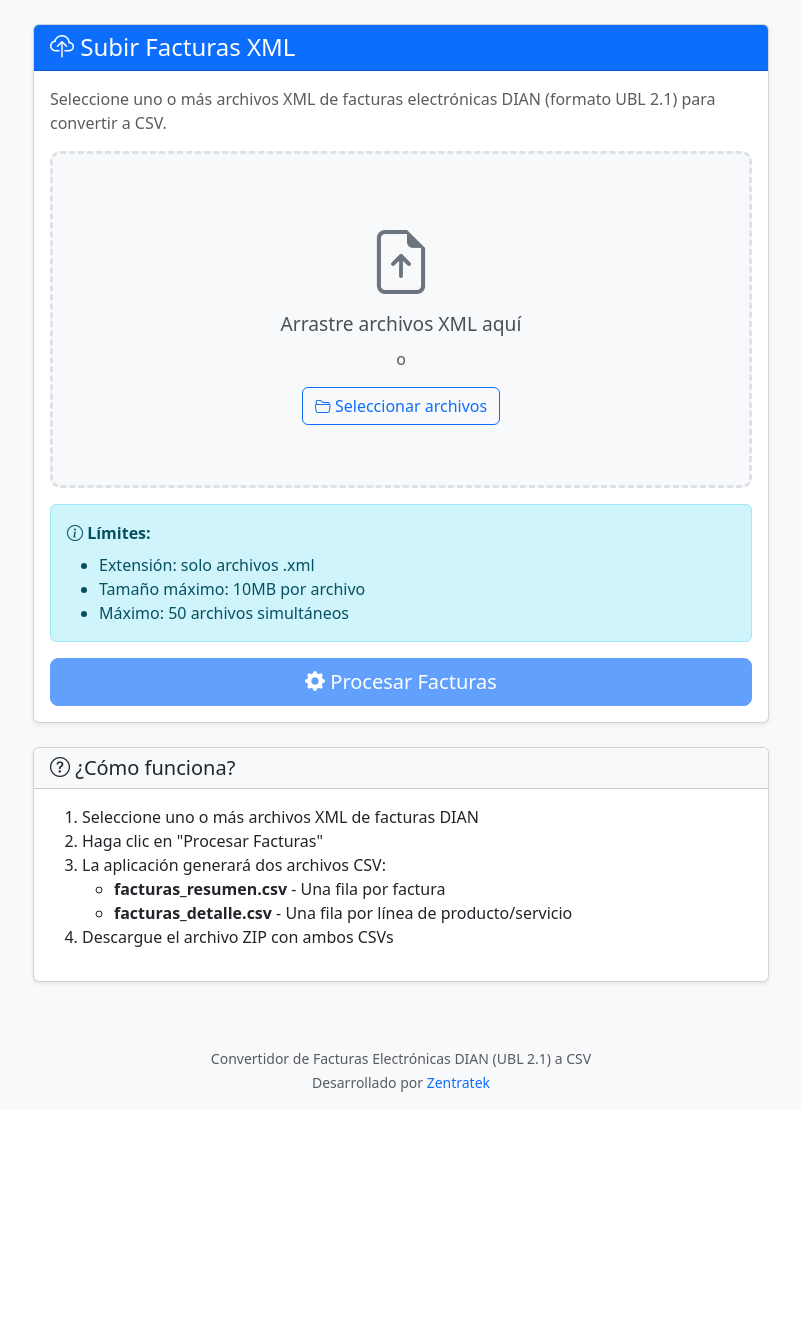
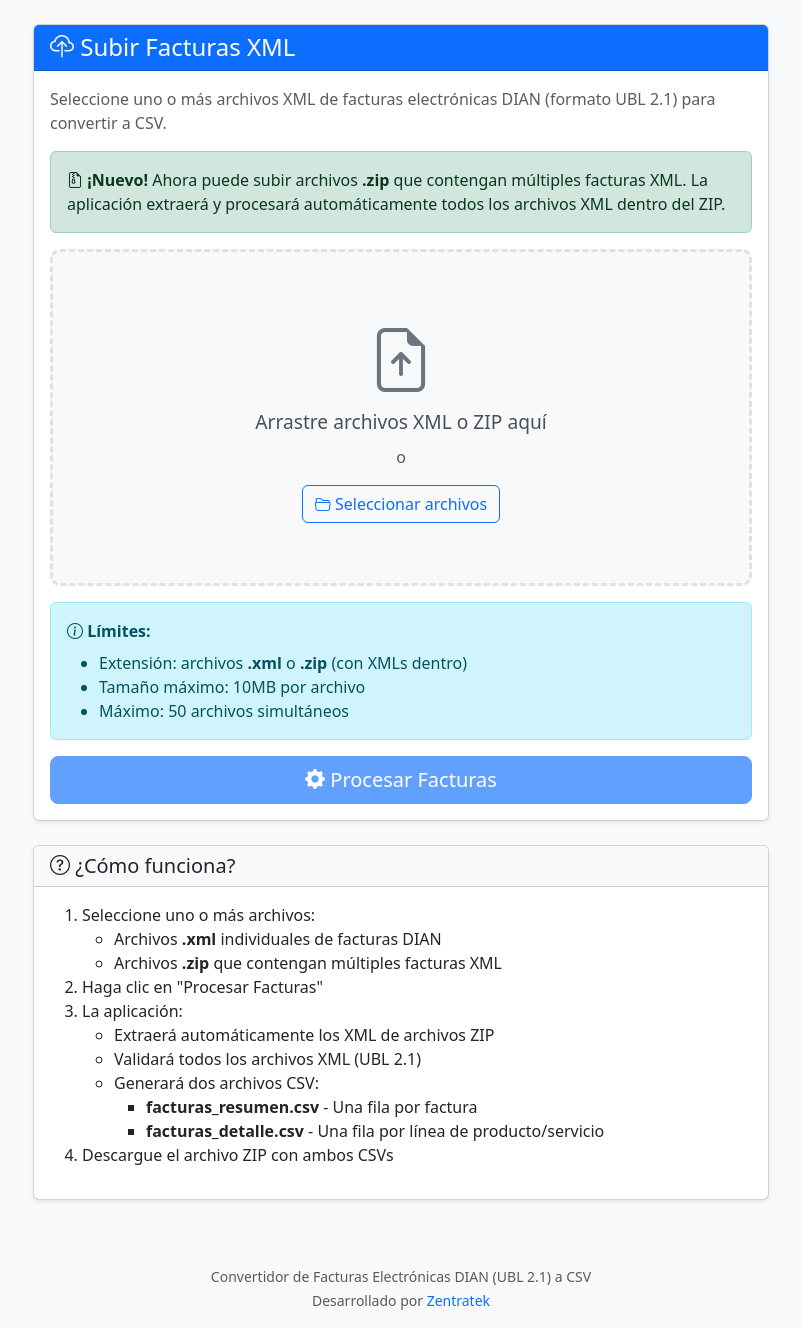
Before and after one commit to zentratek/zentratek-fac2csv, a Flask app: page / in a window 1280 px wide. Shown: the part 56-1384 px from the top of the page, without its empty margins (239-1040 px from the left). Before the commit the page ends 1148 px from the top, so only its background shows below. Run offline with Flask 3, Linux system fonts and the light colour scheme.

Commit message:
Add ZIP file support for batch XML processing
Features:
- Accept both .xml and .zip files in upload form
- Automatically extract XML files from uploaded ZIP archives
- Process all extracted XMLs along with direct uploads
- Track source ZIP file for better error reporting

Changes:
- validators.py: Update ALLOWED_EXTENSIONS to include .zip
- file_manager.py: Add extract_xml_from_zip() function
  - Extracts only XML files from ZIP
  - Handles subdirectories (flattens to upload folder)
  - Skips macOS metadata (__MACOSX/)
  - Proper error handling for invalid ZIPs
- app.py: Update upload handler to process ZIP files
  - Extract XMLs from ZIPs before processing
  - Track origin (direct upload vs extracted from ZIP)
  - Enhanced error messages showing source file
- index.html: Update UI to inform users about ZIP support
  - Add prominent feature announcement banner
  - Update accept attribute to include .zip
  - Update instructions with ZIP workflow
  - Update file limits section

Users can now upload a single ZIP containing multiple invoices
instead of selecting dozens of individual XML files.

🤖 Generated with [Claude Code](https://claude.com/claude-code)

Co-Authored-By: Claude <noreply@anthropic.com>

```diff
--- a/app.py
+++ b/app.py
@@ -13,7 +13,8 @@ from utils.file_manager import (
     ensure_directories,
     cleanup_old_files,
     create_zip_archive,
-    sanitize_filename
+    sanitize_filename,
+    extract_xml_from_zip
 )
 
 # Configure logging
@@ -80,6 +81,7 @@ def upload_files():
         validation_errors = []
         parsing_errors = []
         parsed_invoices = []
+        xml_files_to_process = []
 
         for file in files:
             if file.filename == '':
@@ -95,21 +97,70 @@ def upload_files():
             file.save(file_path)
             uploaded_files.append({'original': filename, 'path': file_path})
 
-            # Validate file
-            is_valid, error_msg = validate_file(file_path, filename)
+            # Check if it's a ZIP file
+            if filename.lower().endswith('.zip'):
+                try:
+                    # Extract XML files from ZIP
+                    extracted_files = extract_xml_from_zip(file_path, app.config['UPLOAD_FOLDER'])
+                    logger.info(f"Extracted {len(extracted_files)} XML files from {filename}")
+
+                    # Add extracted files to processing list
+                    for extracted_file in extracted_files:
+                        xml_files_to_process.append({
+                            'path': extracted_file,
+                            'filename': os.path.basename(extracted_file),
+                            'from_zip': filename
+                        })
+
+                except IOError as e:
+                    validation_errors.append({'file': filename, 'error': str(e)})
+                    logger.error(f"ZIP extraction error for {filename}: {e}")
+                    continue
+            else:
+                # Regular XML file
+                xml_files_to_process.append({
+                    'path': file_path,
+                    'filename': filename,
+                    'from_zip': None
+                })
+
+        # Process all XML files (both direct uploads and extracted from ZIPs)
+        for xml_file_info in xml_files_to_process:
+            file_path = xml_file_info['path']
+            filename = xml_file_info['filename']
+
+            # Validate file (skip extension check for extracted files)
+            if xml_file_info['from_zip']:
+                # For extracted files, only validate size, well-formedness, and namespace
+                from utils.validators import validate_file_size, validate_xml_wellformed, validate_ubl_namespace
+                try:
+                    validate_file_size(file_path)
+                    validate_xml_wellformed(file_path)
+                    validate_ubl_namespace(file_path)
+                    is_valid = True
+                    error_msg = ""
+                except ValidationError as e:
+                    is_valid = False
+                    error_msg = str(e)
+            else:
+                # For direct uploads, run full validation
+                is_valid, error_msg = validate_file(file_path, filename)
 
             if not is_valid:
-                validation_errors.append({'file': filename, 'error': error_msg})
+                source = f"{filename} (from {xml_file_info['from_zip']})" if xml_file_info['from_zip'] else filename
+                validation_errors.append({'file': source, 'error': error_msg})
                 continue
 
             # Parse invoice
             try:
                 invoice_data = parse_single_invoice(file_path)
                 parsed_invoices.append(invoice_data)
-                logger.info(f"Successfully parsed: {filename}")
+                source = f"{filename} (from {xml_file_info['from_zip']})" if xml_file_info['from_zip'] else filename
+                logger.info(f"Successfully parsed: {source}")
             except ParseError as e:
-                parsing_errors.append({'file': filename, 'error': str(e)})
-                logger.error(f"Parse error for {filename}: {e}")
+                source = f"{filename} (from {xml_file_info['from_zip']})" if xml_file_info['from_zip'] else filename
+                parsing_errors.append({'file': source, 'error': str(e)})
+                logger.error(f"Parse error for {source}: {e}")
 
         # Check if we have any valid invoices
         if not parsed_invoices:
--- a/templates/index.html
+++ b/templates/index.html
@@ -17,17 +17,22 @@
                     Seleccione uno o más archivos XML de facturas electrónicas DIAN (formato UBL 2.1) para convertir a CSV.
                 </p>
 
+                <div class="alert alert-success">
+                    <i class="bi bi-file-earmark-zip"></i>
+                    <strong>¡Nuevo!</strong> Ahora puede subir archivos <strong>.zip</strong> que contengan múltiples facturas XML. La aplicación extraerá y procesará automáticamente todos los archivos XML dentro del ZIP.
+                </div>
+
                 <form action="{{ url_for('upload_files') }}" method="post" enctype="multipart/form-data" id="uploadForm">
                     <!-- Drop Zone -->
                     <div class="drop-zone" id="dropZone">
                         <div class="drop-zone-content">
                             <i class="bi bi-file-earmark-arrow-up drop-zone-icon"></i>
-                            <p class="drop-zone-text">Arrastre archivos XML aquí</p>
+                            <p class="drop-zone-text">Arrastre archivos XML o ZIP aquí</p>
                             <p class="text-muted">o</p>
                             <label for="fileInput" class="btn btn-outline-primary">
                                 <i class="bi bi-folder2-open"></i> Seleccionar archivos
                             </label>
-                            <input type="file" name="files" id="fileInput" class="d-none" multiple accept=".xml">
+                            <input type="file" name="files" id="fileInput" class="d-none" multiple accept=".xml,.zip">
                         </div>
                     </div>
 
@@ -42,7 +47,7 @@
                         <i class="bi bi-info-circle"></i>
                         <strong>Límites:</strong>
                         <ul class="mb-0 mt-2">
-                            <li>Extensión: solo archivos .xml</li>
+                            <li>Extensión: archivos <strong>.xml</strong> o <strong>.zip</strong> (con XMLs dentro)</li>
                             <li>Tamaño máximo: 10MB por archivo</li>
                             <li>Máximo: 50 archivos simultáneos</li>
                         </ul>
@@ -69,12 +74,23 @@
             </div>
             <div class="card-body">
                 <ol>
-                    <li>Seleccione uno o más archivos XML de facturas DIAN</li>
+                    <li>Seleccione uno o más archivos:
+                        <ul>
+                            <li>Archivos <strong>.xml</strong> individuales de facturas DIAN</li>
+                            <li>Archivos <strong>.zip</strong> que contengan múltiples facturas XML</li>
+                        </ul>
+                    </li>
                     <li>Haga clic en "Procesar Facturas"</li>
-                    <li>La aplicación generará dos archivos CSV:
+                    <li>La aplicación:
                         <ul>
-                            <li><strong>facturas_resumen.csv</strong> - Una fila por factura</li>
-                            <li><strong>facturas_detalle.csv</strong> - Una fila por línea de producto/servicio</li>
+                            <li>Extraerá automáticamente los XML de archivos ZIP</li>
+                            <li>Validará todos los archivos XML (UBL 2.1)</li>
+                            <li>Generará dos archivos CSV:
+                                <ul>
+                                    <li><strong>facturas_resumen.csv</strong> - Una fila por factura</li>
+                                    <li><strong>facturas_detalle.csv</strong> - Una fila por línea de producto/servicio</li>
+                                </ul>
+                            </li>
                         </ul>
                     </li>
                     <li>Descargue el archivo ZIP con ambos CSVs</li>
--- a/utils/file_manager.py
+++ b/utils/file_manager.py
@@ -131,6 +131,65 @@ def delete_file(file_path: str) -> bool:
         return False
 
 
+def extract_xml_from_zip(zip_path: str, extract_to: str) -> List[str]:
+    """Extract XML files from a ZIP archive.
+
+    Args:
+        zip_path: Path to ZIP file
+        extract_to: Directory to extract files to
+
+    Returns:
+        List of paths to extracted XML files
+
+    Raises:
+        IOError: If extraction fails or no XML files found
+    """
+    extracted_files = []
+
+    try:
+        # Ensure extraction directory exists
+        ensure_directories(extract_to)
+
+        with zipfile.ZipFile(zip_path, 'r') as zipf:
+            # Get list of XML files in the archive
+            xml_files = [f for f in zipf.namelist() if f.lower().endswith('.xml') and not f.startswith('__MACOSX/')]
+
+            if not xml_files:
+                raise IOError("No XML files found in ZIP archive")
+
+            # Extract only XML files
+            for xml_file in xml_files:
+                # Skip directories
+                if xml_file.endswith('/'):
+                    continue
+
+                # Extract file
+                extracted_path = zipf.extract(xml_file, extract_to)
+
+                # If file was in subdirectory, move it to root of extract_to
+                if os.path.dirname(xml_file):
+                    base_name = os.path.basename(xml_file)
+                    new_path = os.path.join(extract_to, sanitize_filename(base_name))
+
+                    # Move file to root directory
+                    if extracted_path != new_path:
+                        os.rename(extracted_path, new_path)
+                        extracted_path = new_path
+
+                extracted_files.append(extracted_path)
+                logger.info(f"Extracted XML file: {os.path.basename(extracted_path)}")
+
+        logger.info(f"Extracted {len(extracted_files)} XML file(s) from {os.path.basename(zip_path)}")
+        return extracted_files
+
+    except zipfile.BadZipFile:
+        logger.error(f"Invalid ZIP file: {zip_path}")
+        raise IOError("Invalid ZIP file format")
+    except Exception as e:
+        logger.error(f"Error extracting ZIP file {zip_path}: {e}")
+        raise IOError(f"Failed to extract ZIP file: {e}")
+
+
 def get_file_info(file_path: str) -> dict:
     """Get information about a file.
 
--- a/utils/validators.py
+++ b/utils/validators.py
@@ -9,7 +9,7 @@ logger = logging.getLogger(__name__)
 
 # File constraints
 MAX_FILE_SIZE = 10 * 1024 * 1024  # 10MB in bytes
-ALLOWED_EXTENSION = '.xml'
+ALLOWED_EXTENSIONS = ['.xml', '.zip']
 MAX_FILES = 50
 
 
@@ -19,7 +19,7 @@ class ValidationError(Exception):
 
 
 def validate_file_extension(filename: str) -> bool:
-    """Validate that file has .xml extension.
+    """Validate that file has .xml or .zip extension.
 
     Args:
         filename: Name of the file
@@ -28,10 +28,10 @@ def validate_file_extension(filename: str) -> bool:
         True if extension is valid
 
     Raises:
-        ValidationError: If extension is not .xml
+        ValidationError: If extension is not .xml or .zip
     """
-    if not filename.lower().endswith(ALLOWED_EXTENSION):
-        raise ValidationError(f"Invalid file extension. Only {ALLOWED_EXTENSION} files are allowed.")
+    if not any(filename.lower().endswith(ext) for ext in ALLOWED_EXTENSIONS):
+        raise ValidationError(f"Invalid file extension. Only {', '.join(ALLOWED_EXTENSIONS)} files are allowed.")
     return True
 
 
```
Also changed, not shown: 1 other file.
